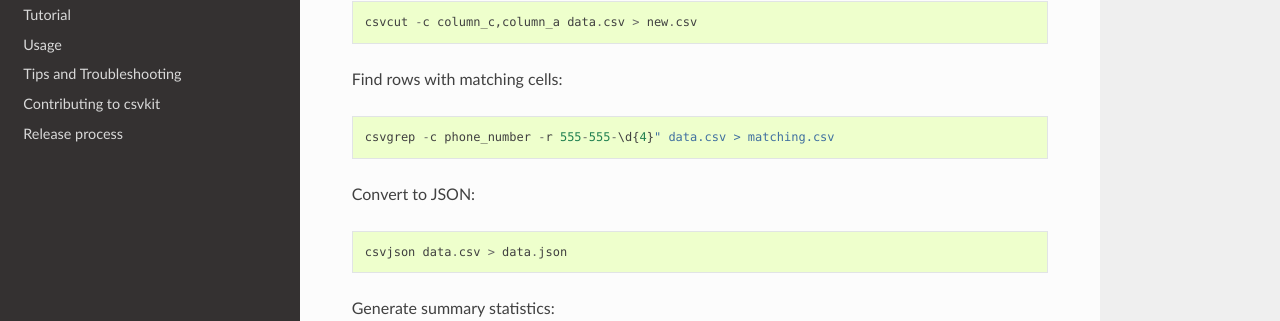
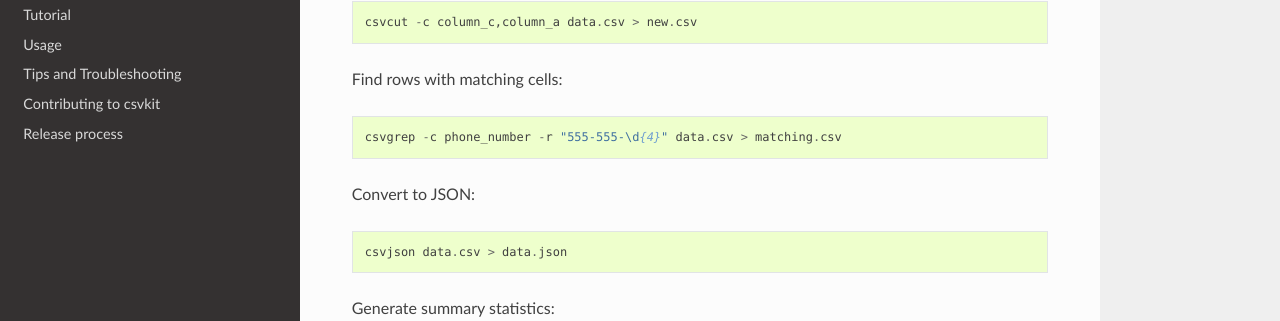
Before and after one commit to wireservice/csvkit, a Sphinx documentation site: the page built from docs/index.rst, in a window 1280 px wide and 900 px high, scrolled down 1052 px. Shown: the part 130-451 px from the top of the window. Built offline with Sphinx 7.4.7 and the Read the Docs theme 2.0.0, drawn with Linux system fonts in a browser that asks for light colours.

Commit message:
Add missing starting double-quote in docs

```diff
--- a/docs/index.rst
+++ b/docs/index.rst
@@ -34,7 +34,7 @@
 
 Find rows with matching cells::
 
-    csvgrep -c phone_number -r 555-555-\d{4}" data.csv > matching.csv
+    csvgrep -c phone_number -r "555-555-\d{4}" data.csv > matching.csv
 
 Convert to JSON::
 
```
